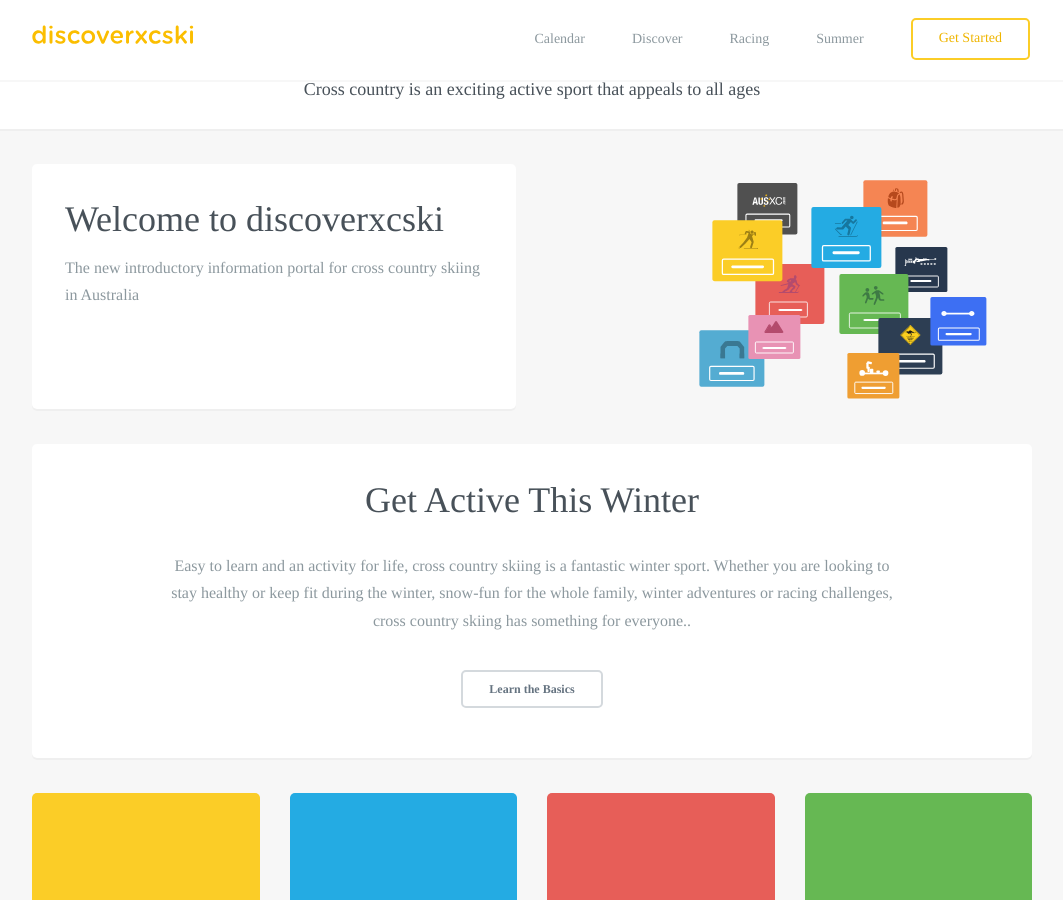
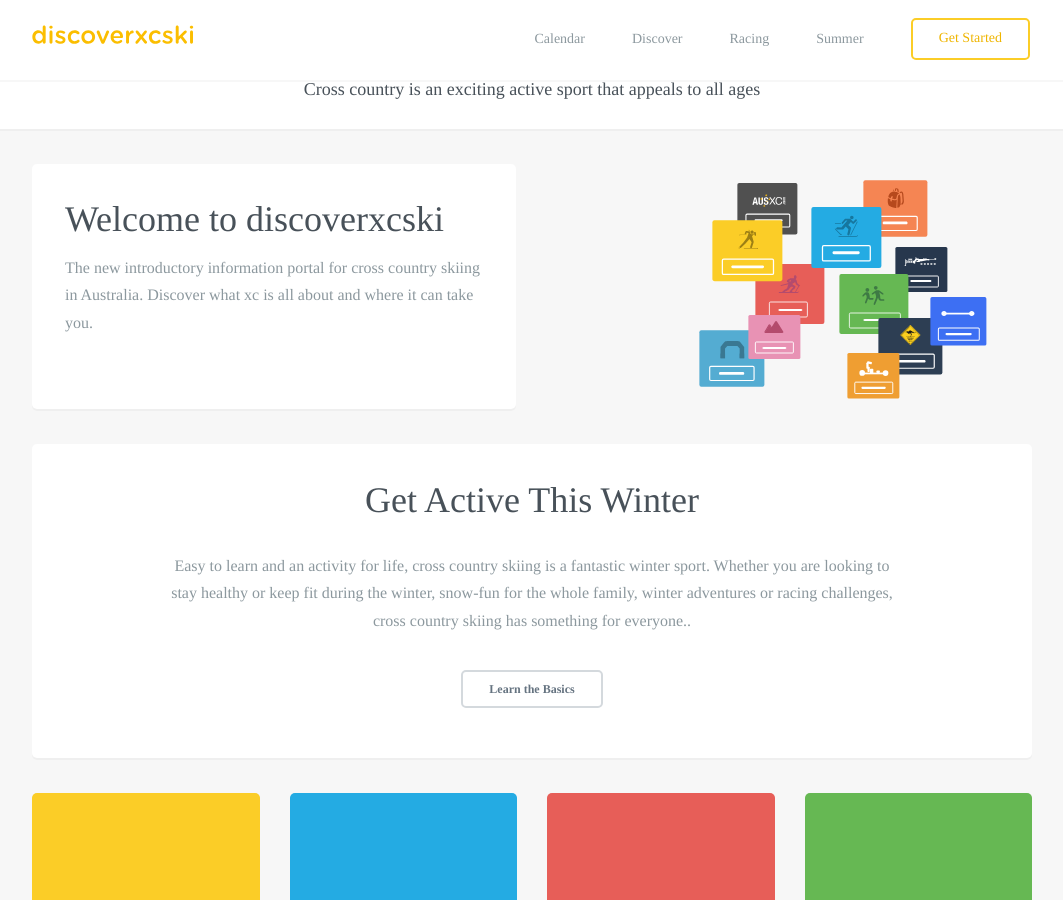
Before and after one commit to robcatto/robcatto.github.io, a Jekyll site: the page index.html, which Jekyll copies as it is, in a window 1280 px wide and 900 px high, scrolled down 991 px. Shown: the whole window, without its empty margins (108-1171 px from the left). Built offline with Jekyll 4.4.1, drawn with Linux system fonts in a browser that asks for light colours; some web fonts are replaced; Markdown is read by kramdown in place of the engine named in the settings.

Commit message:
Update index.html

```diff
--- a/index.html
+++ b/index.html
@@ -173,7 +173,7 @@
                                                 z-index: 9001">
 
                                                 <h1 class="welcome__card">Welcome to discoverxcski</h1>
-                                                <p class="welcome__card--p">The new introductory information portal for cross country skiing in Australia</p>
+                                                <p class="welcome__card--p">The new introductory information portal for cross country skiing in Australia.  Discover what xc is all about and where it can take you.</p>
 
 
 
```
